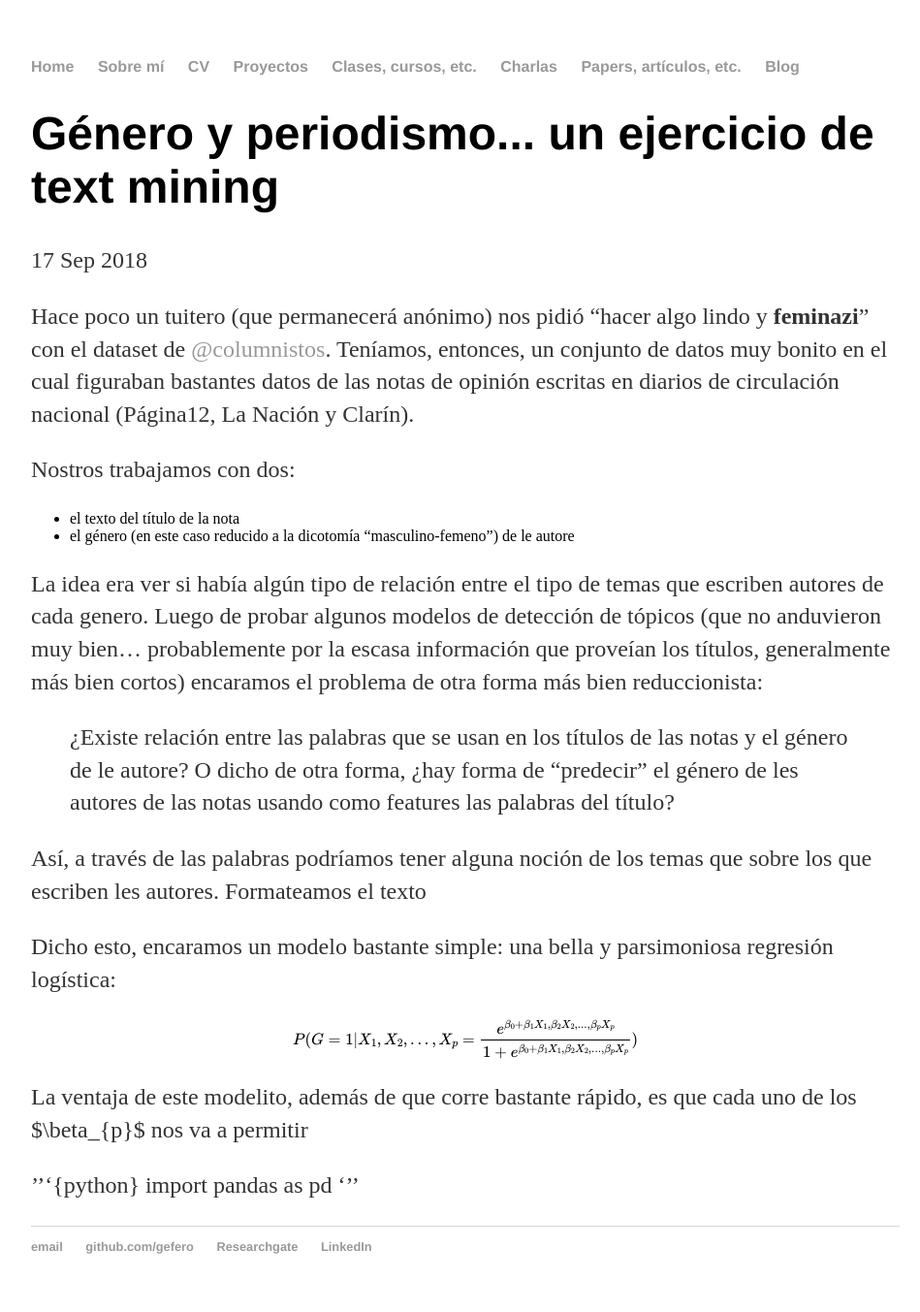
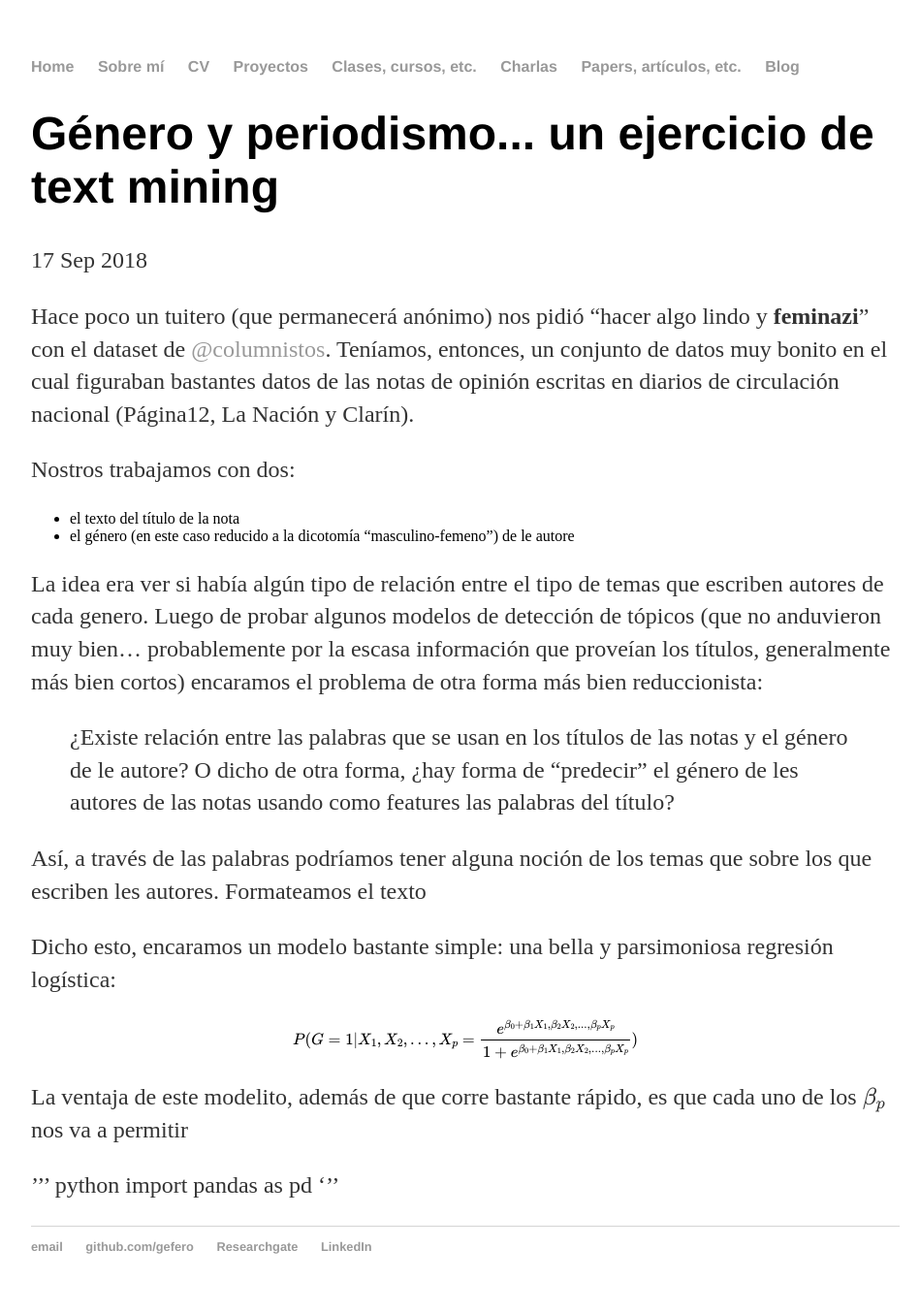
Before and after one commit to gefero/gefero.github.io, a Jekyll site: the page built from _posts/2018-09-21-genero_opinion.md, in a window 1280 px wide. Shown: the whole page at 97% size, without its empty margins (160-1109 px from the left). Built offline with Jekyll 4.4.1, drawn with Linux system fonts in a browser that asks for light colours; formulas are drawn with MathJax 3.

```diff
--- a/_posts/2018-09-21-genero_opinion.md
+++ b/_posts/2018-09-21-genero_opinion.md
@@ -27,8 +27,8 @@ $$
 P(G = 1 | X_{1}, X_{2}, ..., X_{p} = \frac{e^{\beta_{0} + \beta_{1}X_{1},\beta_{2}X_{2}, ..., \beta_{p}X_{p}}}{1+e^{\beta_{0} + \beta_{1}X_{1},\beta_{2}X_{2}, ..., \beta_{p}X_{p}}})
 $$
 
-La ventaja de este modelito, además de que corre bastante rápido, es que cada uno de los $\beta_{p}$ nos va a permitir
+La ventaja de este modelito, además de que corre bastante rápido, es que cada uno de los $$\beta_{p}$$ nos va a permitir
 
-'''{python}
+''' python
 import pandas as pd
 '''
```
